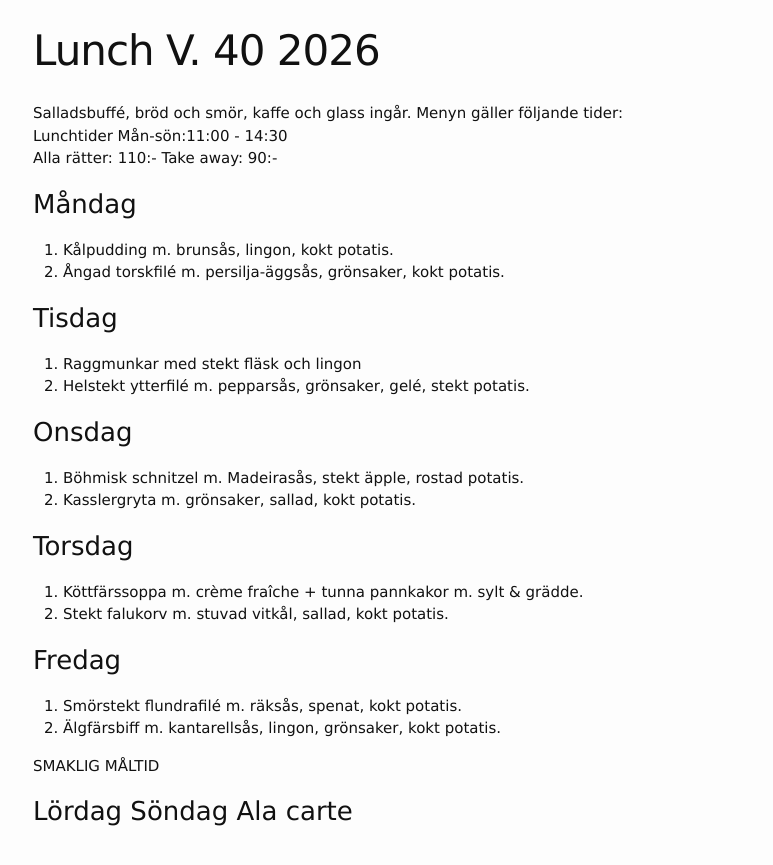
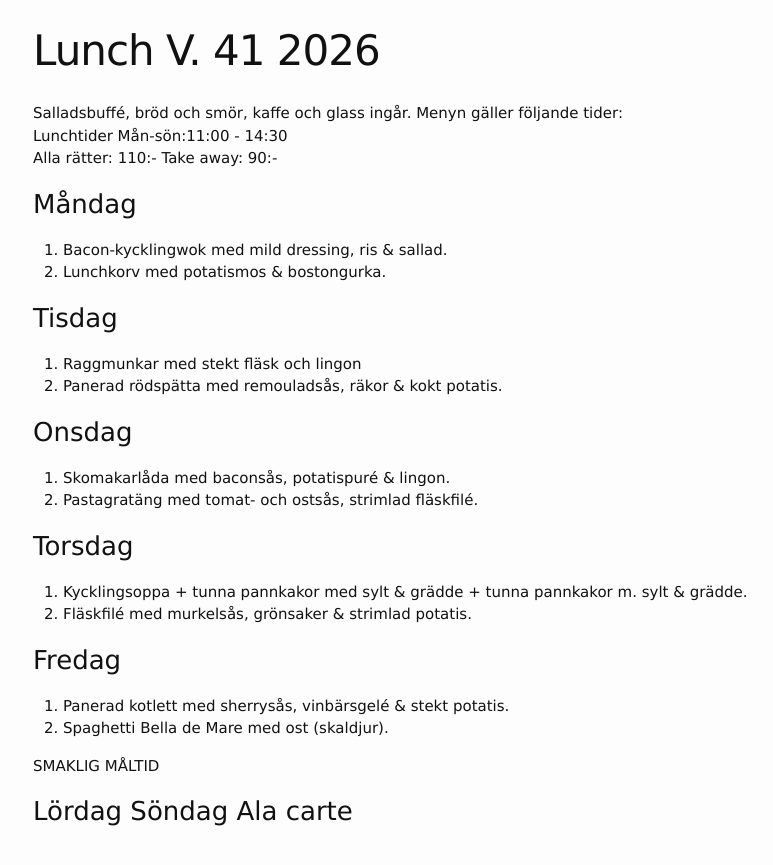
Before and after one commit to FarInn62/farinn62.github.io, a Jekyll site: the page built from lunch.md, in a window 1280 px wide. Shown: the top 865 px of the page, without its empty margins (237-1010 px from the left). Built offline with Jekyll 4.4.1, drawn with Linux system fonts in a browser that asks for light colours.

Commit message:
Update lunch.md

```diff
--- a/lunch.md
+++ b/lunch.md
@@ -1,6 +1,6 @@
 ---
 layout: foodmenu
-title: Lunch V. 40 2026
+title: Lunch V. 41 2026
 permalink: /lunch/
 published: true
 ---
@@ -11,28 +11,28 @@ Alla rätter: 110:- Take away: 90:-
 
 ### Måndag
 
-1. Kålpudding m. brunsås, lingon, kokt potatis.
-2. Ångad torskfilé m. persilja-äggsås, grönsaker, kokt potatis.
+1. Bacon-kycklingwok med mild dressing, ris & sallad.
+2. Lunchkorv med potatismos & bostongurka.
 
 ### Tisdag
 
 1. Raggmunkar med stekt fläsk och lingon
-2. Helstekt ytterfilé m. pepparsås, grönsaker, gelé, stekt potatis.
+2. Panerad rödspätta med remouladsås, räkor & kokt potatis.
 
 ### Onsdag
 
-1. Böhmisk schnitzel m. Madeirasås, stekt äpple, rostad potatis.
-2. Kasslergryta m. grönsaker, sallad, kokt potatis.
+1. Skomakarlåda med baconsås, potatispuré & lingon.
+2. Pastagratäng med tomat- och ostsås, strimlad fläskfilé.
 
 ### Torsdag
 
-1. Köttfärssoppa m. crème fraîche + tunna pannkakor m. sylt & grädde.
-2. Stekt falukorv m. stuvad vitkål, sallad, kokt potatis.
+1. Kycklingsoppa + tunna pannkakor med sylt & grädde + tunna pannkakor m. sylt & grädde.
+2. Fläskfilé med murkelsås, grönsaker & strimlad potatis.
 
 ### Fredag
 
-1.  Smörstekt flundrafilé m. räksås, spenat, kokt potatis.
-2.  Älgfärsbiff m. kantarellsås, lingon, grönsaker, kokt potatis.
+1.  Panerad kotlett med sherrysås, vinbärsgelé & stekt potatis.
+2.  Spaghetti Bella de Mare med ost (skaldjur).
 
 SMAKLIG MÅLTID
 ### Lördag Söndag Ala carte
```
